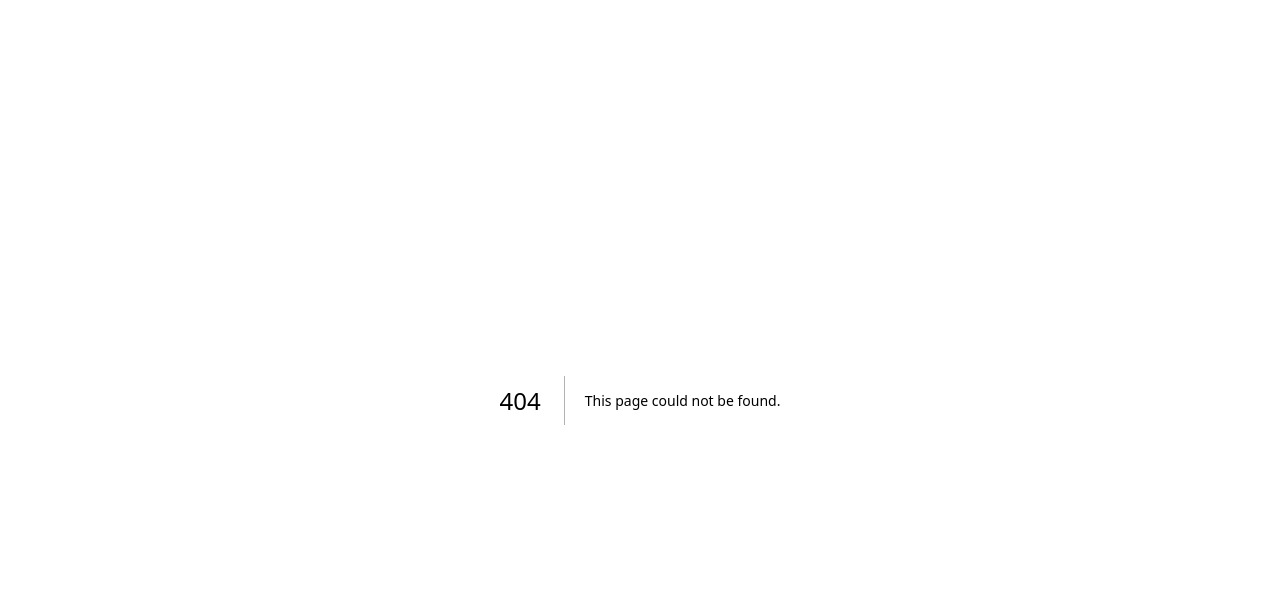
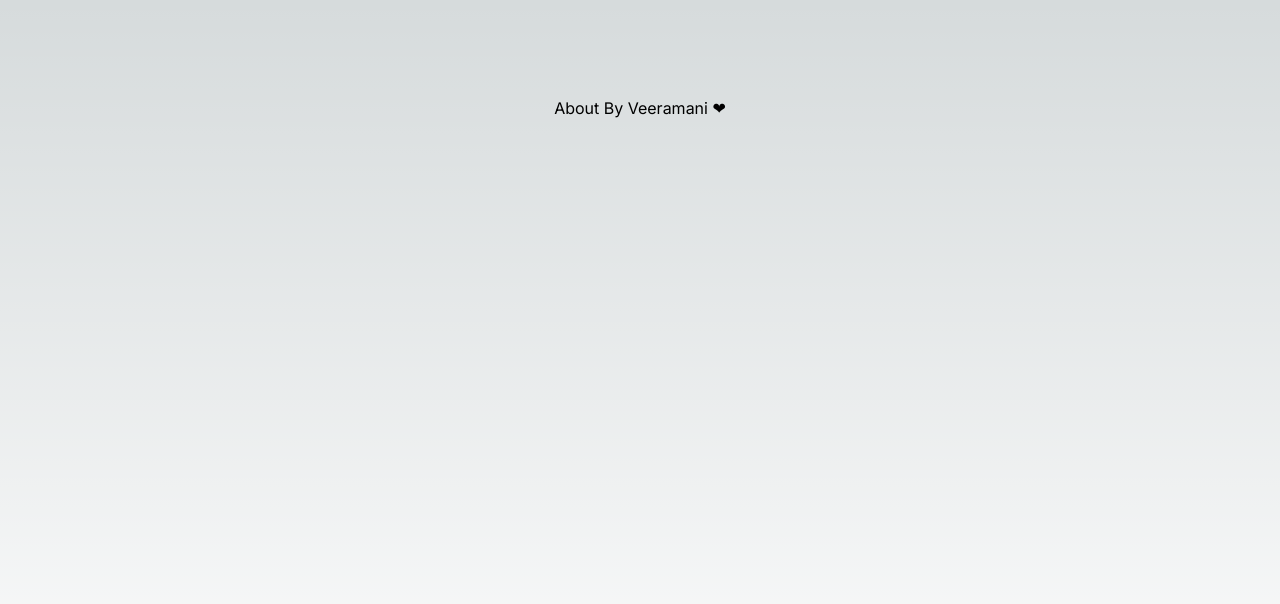
Before and after one commit to VeeramaniRajkumar32/learn-nextjs-typescript, a Next.js app: page /about in a window 1280 px wide. Before the commit this address had no page. Shown: the top 604 px of the page. Built offline with nearby package versions, Linux system fonts and the light colour scheme.

Commit message:
about route

```diff
--- /dev/null
+++ b/app/about/page.tsx
@@ -0,0 +1,9 @@
+// import Image from "next/image";
+
+export default function About() {
+	return (
+		<main className="flex min-h-screen flex-col items-center justify-between p-24">
+			<h1>About By Veeramani ❤</h1>
+		</main>
+	);
+}
```
